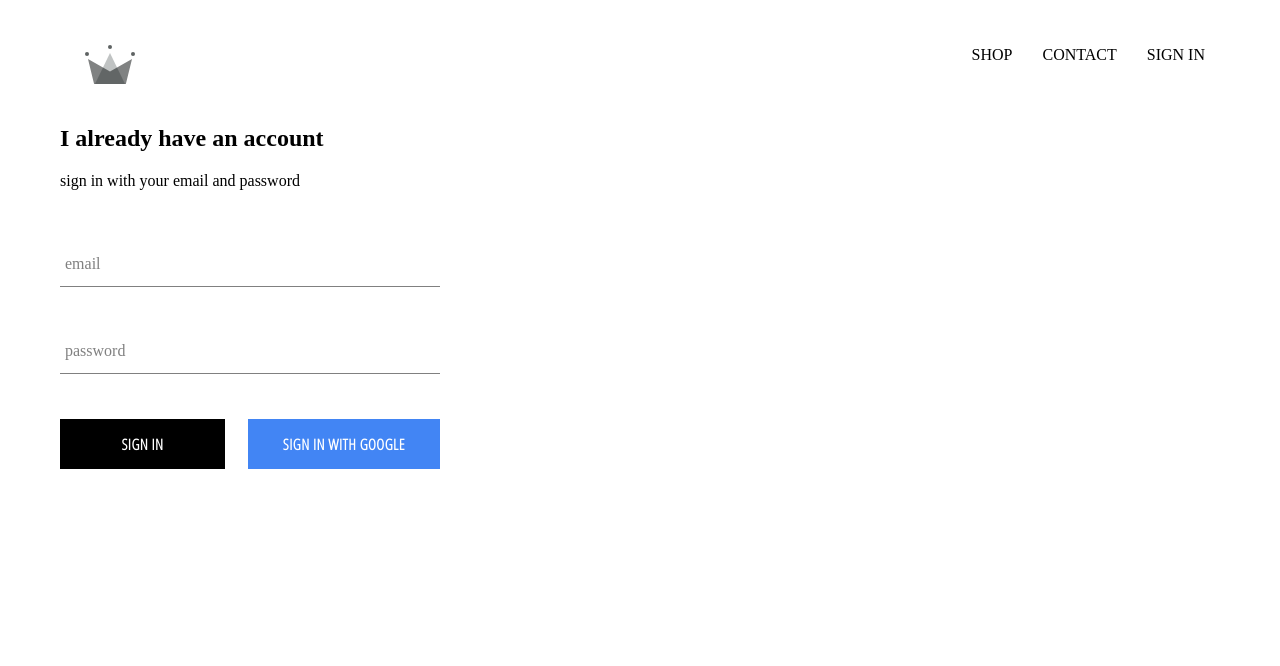
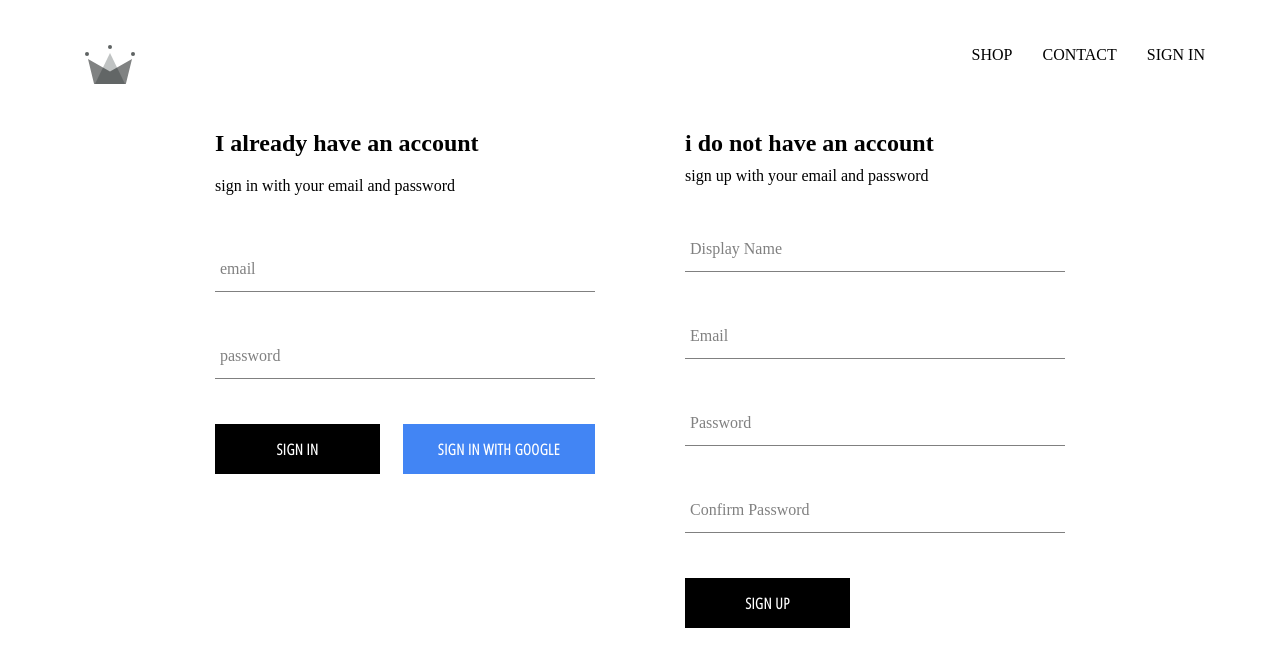
Before and after one commit to Sandagomi/apparel-site, a React (Create React App) app: page /signin in a window 1280 px wide. Shown: the top 666 px of the page. Built offline with nearby package versions, Linux system fonts and the light colour scheme; no server answers.

Commit message:
feat: complete sign-up form and link with firestore database :camel: :pirate_flag:

```diff
--- a/src/App.js
+++ b/src/App.js
@@ -11,7 +11,7 @@ import { auth,createUserProfileDocument } from './firebase/firebase.utils';
 const App = () =>  {
     const [currentUser,setCurrentUser] = useState(null)
 
-
+    console.log(currentUser);
     useEffect(()=> {
     const unSubscribeFromAuth  =  auth.onAuthStateChanged(async userAuth =>{
 
--- a/src/components/form-input/form-input.components.jsx
+++ b/src/components/form-input/form-input.components.jsx
@@ -2,6 +2,7 @@ import React from 'react';
 import './form-input.styles.scss';
 
 const FormInput = ({handleChange,label,...otherProps}) => {
+
     return (
         <div className='group'>
             <input className='form-input' onChange={handleChange} {...otherProps}/>
--- /dev/null
+++ b/src/components/sign-up/sign-up.components.jsx
@@ -0,0 +1,94 @@
+import React,{useState} from 'react';
+import './sign-up.styles.scss';
+import FormInput from '../form-input/form-input.components';
+import CustomButton from '../custom-button/custom-button.components';
+import {auth,createUserProfileDocument} from "../../firebase/firebase.utils";
+
+
+const SignUp = () => {
+
+    const [details,setDetails] = useState({
+        displayName:'',
+        email:'',
+        password:'',
+        confirmPassword:''
+    })
+    console.log(details)
+
+    const handleSubmit = async event => {
+        event.preventDefault();
+
+        if(details.password !== details.confirmPassword) {
+            alert("password don't match!");
+            return;
+        }
+
+        try {
+            const {user} = await auth.createUserWithEmailAndPassword(details.email,details.password);
+
+            await createUserProfileDocument(user,details.displayName);
+
+            setDetails({
+                displayName:'',
+                email:'',
+                password:'',
+                confirmPassword:''
+            })
+
+        }catch(e) {
+            console.log(e);
+        }
+
+
+    }
+
+    const handleChange = event => {
+        const {name,value} = event.target;
+
+
+        setDetails({
+            ...details,
+            [name]: value
+        });
+
+    }
+
+    return(
+        <div className="sign-up">
+            <h2 className="title">i do not have an account</h2>
+            <span>sign up with your email and password</span>
+            <form className="sign-up-form" onSubmit={handleSubmit}>
+                <FormInput type="text" name="displayName"
+                           value={details.displayName}
+                           onChange={handleChange}
+                           label="Display Name"
+                           required>
+
+                </FormInput>
+                <FormInput type="email" name="email"
+                           value={details.email}
+                           onChange={handleChange}
+                           label="Email"
+                           required>
+
+                </FormInput>
+                <FormInput type="password" name="password"
+                           value={details.password}
+                           onChange={handleChange}
+                           label="Password"
+                           required>
+
+                </FormInput>
+                <FormInput type="password" name="confirmPassword"
+                           value={details.confirmPassword}
+                           onChange={handleChange}
+                           label="Confirm Password"
+                           required>
+
+                </FormInput>
+                <CustomButton type="submit">SIGN UP</CustomButton>
+            </form>
+        </div>
+    )
+}
+export default SignUp;
--- /dev/null
+++ b/src/components/sign-up/sign-up.styles.scss
@@ -0,0 +1,9 @@
+.sign-up {
+  display: felx;
+  flex-direction: column;
+  width:380px;
+
+  .title {
+    margin: 10px 0;
+  }
+}
--- a/src/pages/sign-in-and-sign-up/sign-in-and-sign-up.components.jsx
+++ b/src/pages/sign-in-and-sign-up/sign-in-and-sign-up.components.jsx
@@ -1,6 +1,7 @@
 import React from 'react';
 import './sign-in-and-sign-up.styles.scss';
 import SignIn from '../../components/sign-in/sign-in.components'
+import SignUp from '../../components/sign-up/sign-up.components'
 
 
 const SignInSignUpPage = () => {
@@ -8,6 +9,7 @@ const SignInSignUpPage = () => {
     return (
         <div className="sign-in-and-sign-up">
             <SignIn/>
+            <SignUp/>
         </div>
     )
 }
--- a/src/pages/sign-in-and-sign-up/sign-in-and-sign-up.styles.scss
+++ b/src/pages/sign-in-and-sign-up/sign-in-and-sign-up.styles.scss
@@ -0,0 +1,7 @@
+.sign-in-and-sign-up {
+  width:850px;
+  display:flex;
+  justify-content: space-between;
+  margin: 30px auto;
+
+}
```
Also changed, not shown: 1 other file (tests, documents, lock files or other folders).
